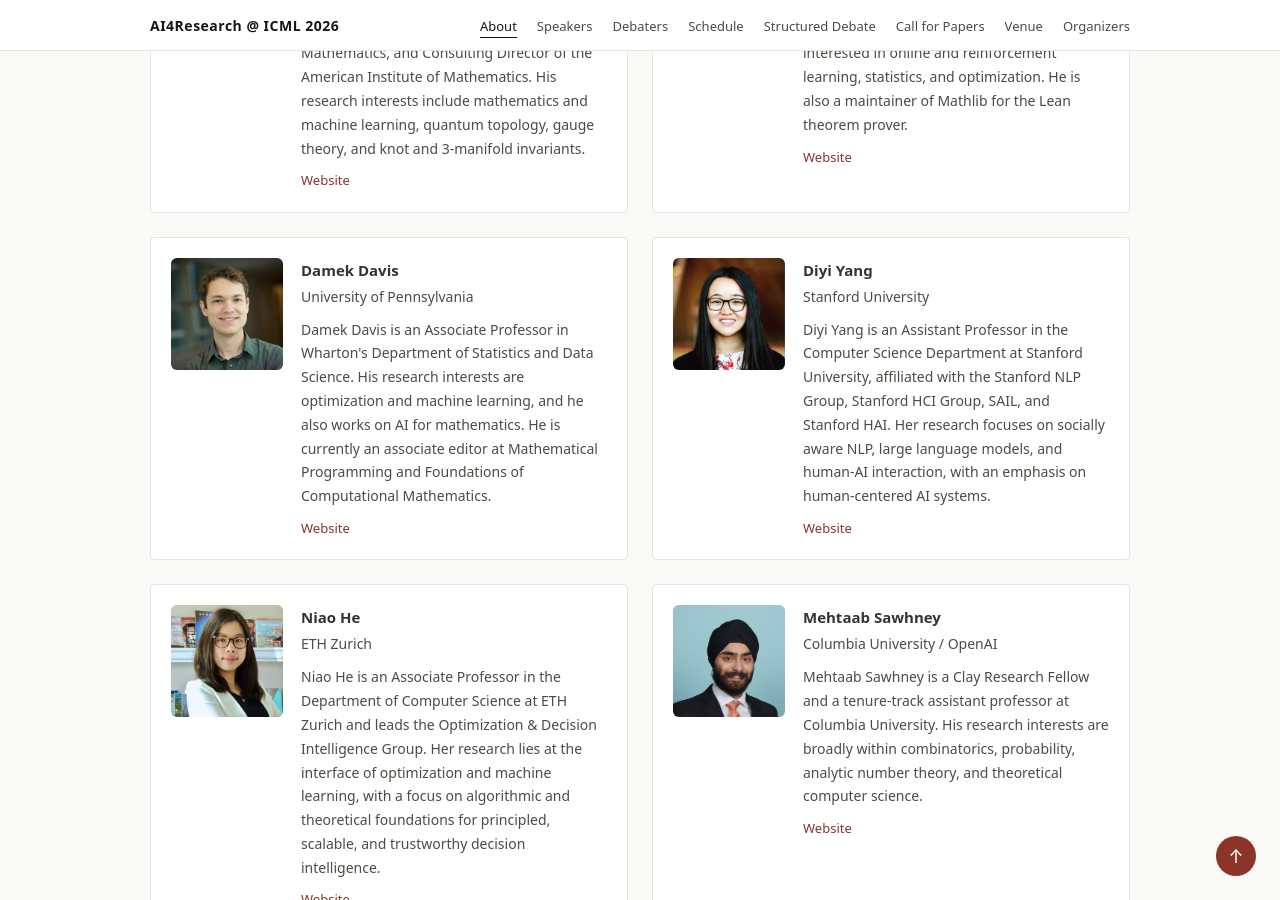
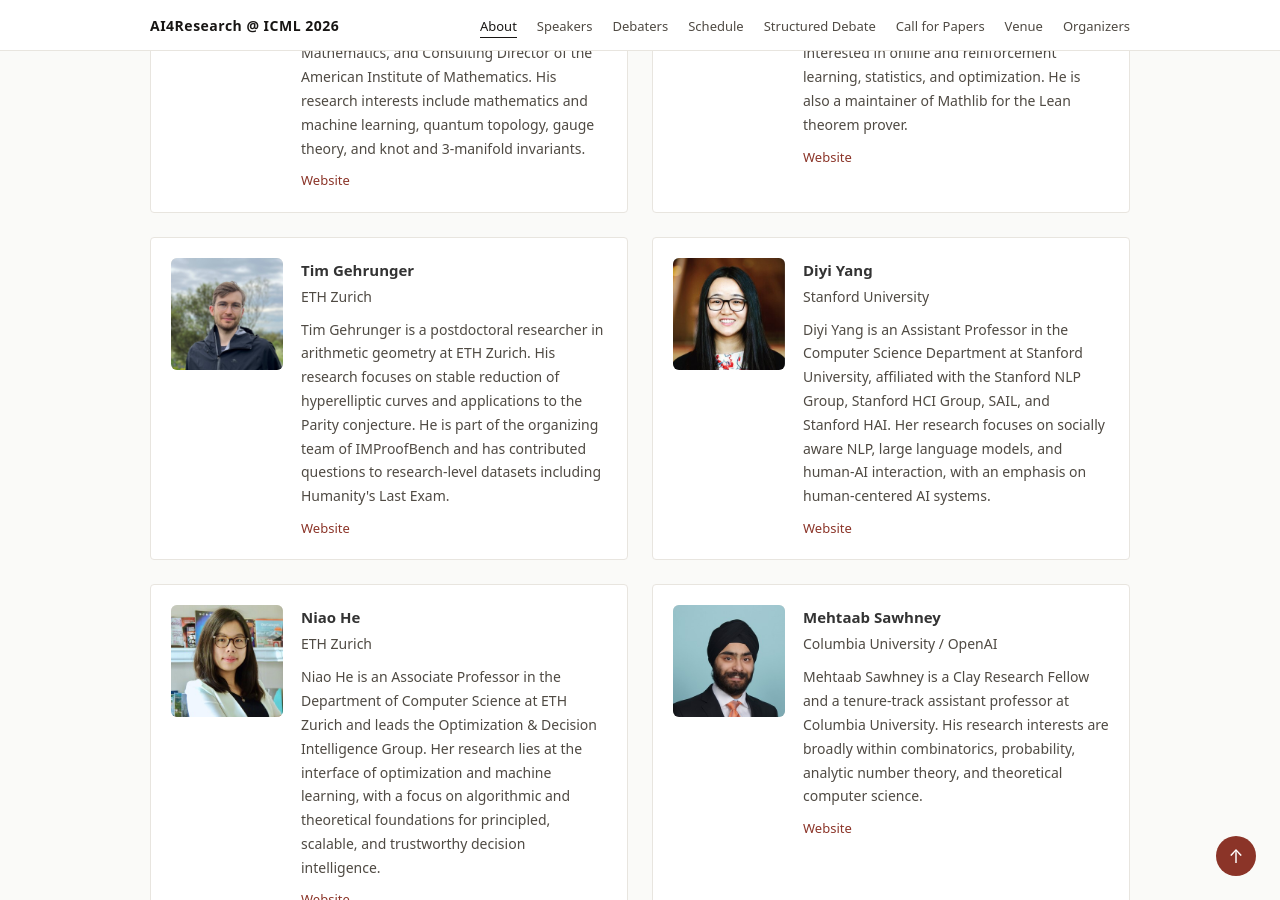
Before and after one commit to ai4research-icml-workshop/ai4research-icml-workshop.github.io, a Jekyll site: the page built from index.html, in a window 1280 px wide and 900 px high, scrolled down 1747 px. Built offline with Jekyll 4.4.1, drawn with Linux system fonts in a browser that asks for light colours; some of the changed text lies outside the part shown.

Commit message:
Replace Damek Davis with Tim Gehrunger

```diff
--- a/_data/schedule.yml
+++ b/_data/schedule.yml
@@ -20,8 +20,8 @@
 
 - time: "10:00–10:35"
   title: "Talk"
-  speaker: "Damek Davis"
-  affiliation: "University of Pennsylvania"
+  speaker: "Tim Gehrunger"
+  affiliation: "ETH Zurich"
   type: talk
 
 - time: "10:35–11:10"
--- a/_data/speakers.yml
+++ b/_data/speakers.yml
@@ -23,16 +23,16 @@
   website: "https://remydegenne.github.io/"
   scholar: ""
 
-- name: Damek Davis
-  affiliation: "University of Pennsylvania"
-  photo: /assets/img/speakers/davis.jpg
+- name: Tim Gehrunger
+  affiliation: "ETH Zurich"
+  photo: /assets/img/speakers/gehrunger.jpg
   bio: >-
-    Damek Davis is an Associate Professor in Wharton's Department of Statistics
-    and Data Science. His research interests are optimization and machine
-    learning, and he also works on AI for mathematics. He is currently an
-    associate editor at Mathematical Programming and Foundations of
-    Computational Mathematics.
-  website: "https://damek.github.io/"
+    Tim Gehrunger is a postdoctoral researcher in arithmetic geometry at ETH
+    Zurich. His research focuses on stable reduction of hyperelliptic curves and
+    applications to the Parity conjecture. He is part of the organizing team of
+    IMProofBench and has contributed questions to research-level datasets
+    including Humanity's Last Exam.
+  website: "https://people.math.ethz.ch/~timge/"
   scholar: ""
 
 - name: Diyi Yang
```
Also changed, not shown: assets/img/speakers/gehrunger.jpg (added).
